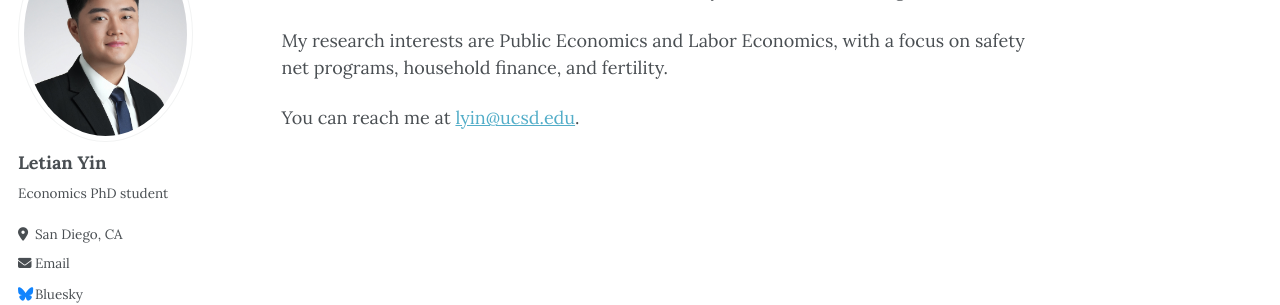
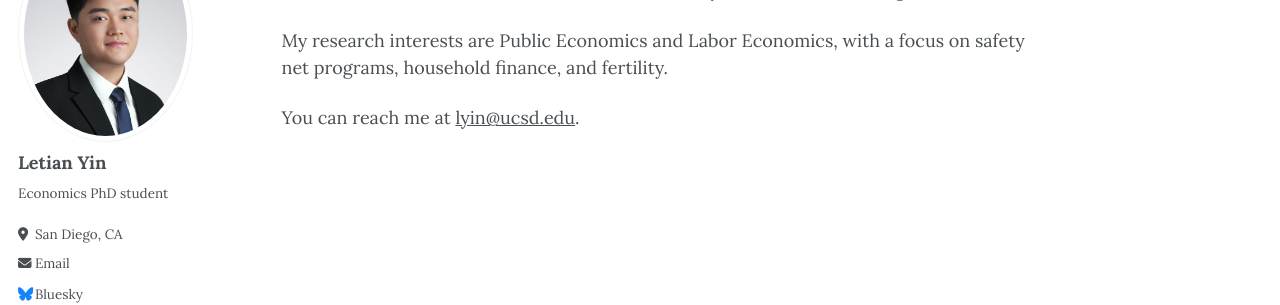
Before and after one commit to letian-yin/letian-yin.github.io, a Jekyll site: the page built from _pages/about.md, in a window 1280 px wide. Shown: the part 160-465 px from the top of the page. Built offline with Jekyll 4.4.1, drawn with Linux system fonts in a browser that asks for light colours.

Commit message:
update email visuals

```diff
--- a/_pages/about.md
+++ b/_pages/about.md
@@ -12,4 +12,4 @@ I am a PhD candidate in Economics at the University of California San Diego.
 
 My research interests are Public Economics and Labor Economics, with a focus on safety net programs, household finance, and fertility.
 
-You can reach me at [lyin@ucsd.edu](mailto:lyin@ucsd.edu).
+You can reach me at <a class="email-link" href="mailto:lyin@ucsd.edu">lyin@ucsd.edu</a>.
--- a/_sass/_paper-cards.scss
+++ b/_sass/_paper-cards.scss
@@ -119,6 +119,17 @@ html[data-theme="dark"] {
   }
 }
 
+/* Email link (about page): mirrors the coauthor link above — resting text
+   color, blue on hover — but keeps a persistent underline. */
+.email-link {
+  color: inherit !important;
+  text-decoration: underline !important;
+  border-bottom: none !important;
+  transition: color 0.2s ease;
+
+  &:hover { color: var(--global-link-color) !important; }
+}
+
 .paper-buttons {
   margin-top: 0.55em;
   display: flex;
```
